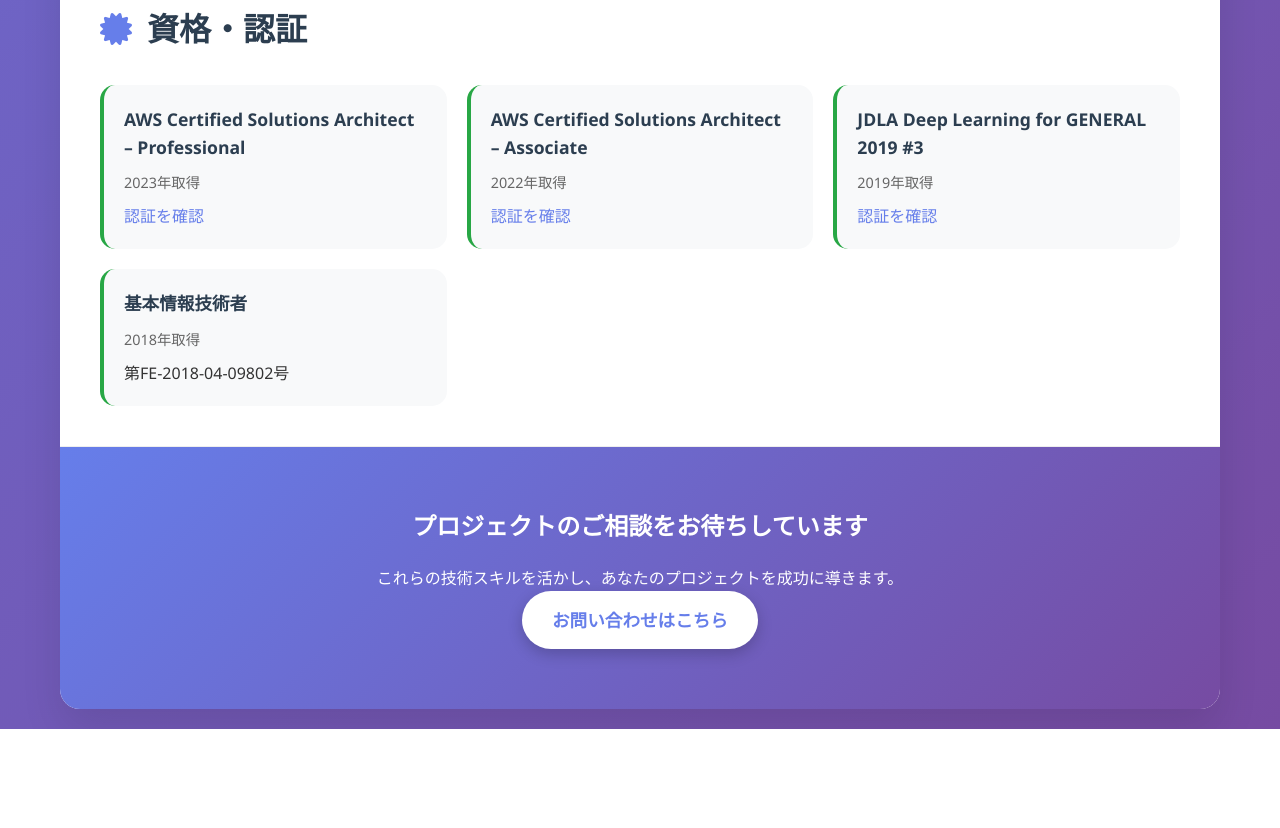
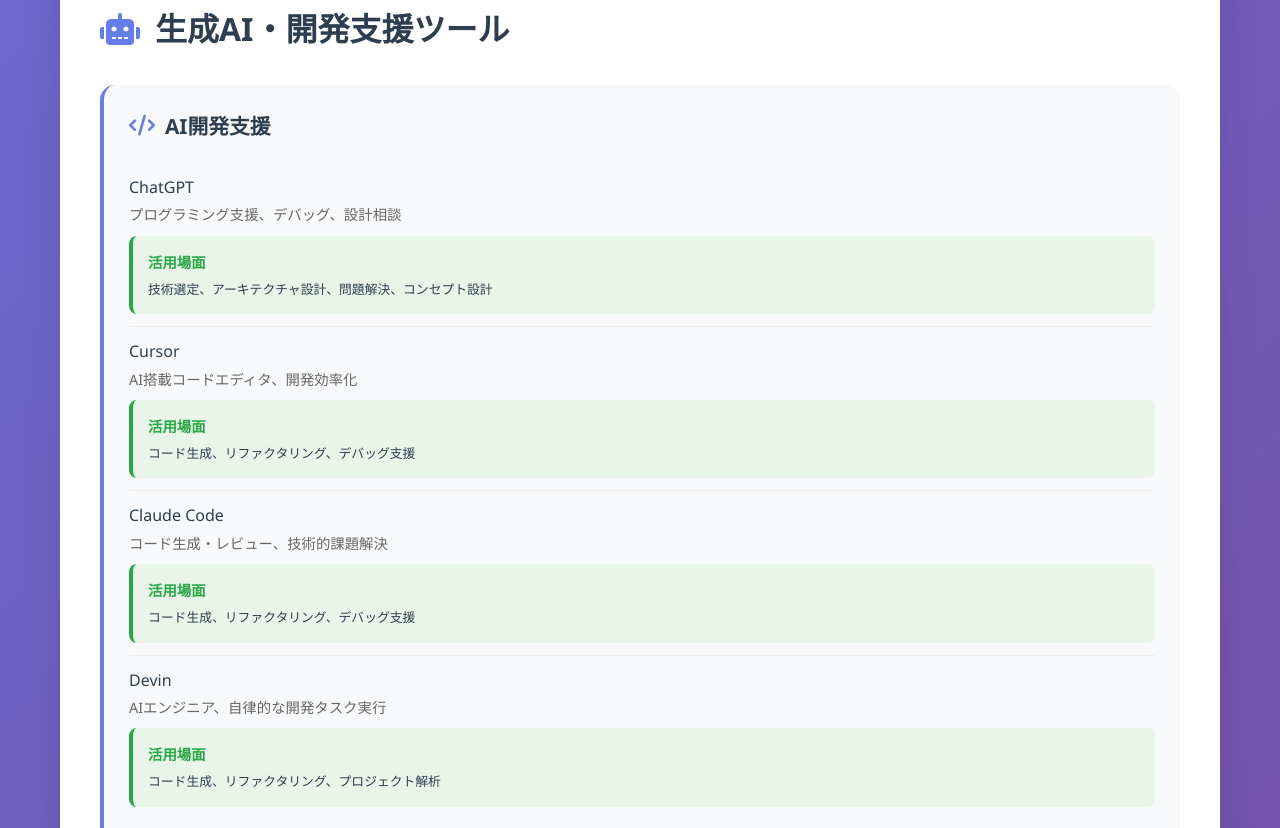
Before and after one commit to knakazawa99/knakazawa99, a plain HTML site: page skills.html in a window 1280 px wide. Shown: the part 2169-2997 px from the top of the page. Before the commit the page ends 2898 px from the top, so only its background shows below. Drawn offline with Linux system fonts and the light colour scheme.

Commit message:
deploy: 7f5b95c28d9f6acbf620c8655aaed3e3439e67fb

```diff
--- a/skills.html
+++ b/skills.html
@@ -472,6 +472,58 @@
             </section>
 
             <section class="section">
+                <h2><i class="fas fa-robot"></i>生成AI・開発支援ツール</h2>
+                <div class="skills-grid">
+                    <div class="skill-category">
+                        <h3><i class="fas fa-code"></i>AI開発支援</h3>
+                        <ul class="skill-list">
+                            <li class="skill-item">
+                                <div>
+                                    <div class="skill-name">ChatGPT</div>
+                                    <div class="skill-description">プログラミング支援、デバッグ、設計相談</div>
+                                    <div class="experience-highlight">
+                                        <h4>活用場面</h4>
+                                        <p>技術選定、アーキテクチャ設計、問題解決、コンセプト設計</p>
+                                    </div>
+                                </div>
+                            </li>
+                            <li class="skill-item">
+                                <div>
+                                    <div class="skill-name">Cursor</div>
+                                    <div class="skill-description">AI搭載コードエディタ、開発効率化</div>
+                                    <div class="experience-highlight">
+                                        <h4>活用場面</h4>
+                                        <p>コード生成、リファクタリング、デバッグ支援</p>
+                                    </div>
+                                </div>
+                            </li>
+                            <li class="skill-item">
+                                <div>
+                                    <div class="skill-name">Claude Code</div>
+                                    <div class="skill-description">コード生成・レビュー、技術的課題解決</div>
+                                    <div class="experience-highlight">
+                                        <h4>活用場面</h4>
+                                        <p>コード生成、リファクタリング、デバッグ支援</p>
+                                    </div>
+                                </div>
+                            </li>
+                            <li class="skill-item">
+                                <div>
+                                    <div class="skill-name">Devin</div>
+                                    <div class="skill-description">AIエンジニア、自律的な開発タスク実行</div>
+                                    <div class="experience-highlight">
+                                        <h4>活用場面</h4>
+                                        <p>コード生成、リファクタリング、プロジェクト解析</p>
+                                    </div>
+                                </div>
+                            </li>
+                        </ul>
+                    </div>
+                </div>
+            </section>
+
+
+            <section class="section">
                 <h2><i class="fas fa-certificate"></i>資格・認証</h2>
                 <div class="certifications">
                     <div class="cert-item">
@@ -497,6 +549,7 @@
                 </div>
             </section>
 
+
             <section class="cta-section">
                 <h2>プロジェクトのご相談をお待ちしています</h2>
                 <p>これらの技術スキルを活かし、あなたのプロジェクトを成功に導きます。</p>
```
Also changed, not shown: index.html (+35 -2 lines).
